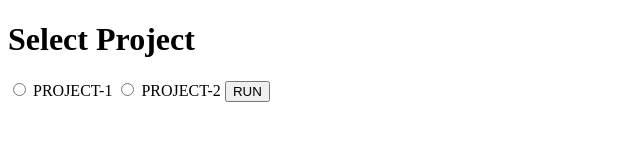
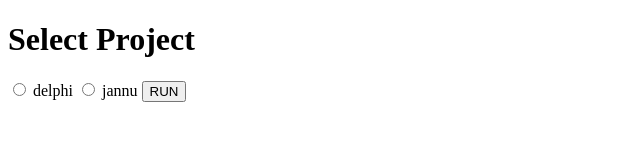
Before and after one commit to ch-shubham/running-server-temp, a website: page index.html in a window 1280 px wide. Shown: the whole page, without its empty margins (0-640 px from the left). Drawn offline with Linux system fonts and the light colour scheme.

Commit message:
Refactoring

```diff
--- a/index.html
+++ b/index.html
@@ -9,10 +9,10 @@
     <h1>Select Project</h1>
     <form id="projectForm">
         <input type="radio" id="project1" name="project" value="project1">
-        <label for="project1">PROJECT-1</label>
+        <label for="project1">delphi</label>
 
         <input type="radio" id="project2" name="project" value="project2">
-        <label for="project2">PROJECT-2</label>
+        <label for="project2">jannu</label>
 
         <button type="button" id="runButton">RUN</button>
     </form>
```
